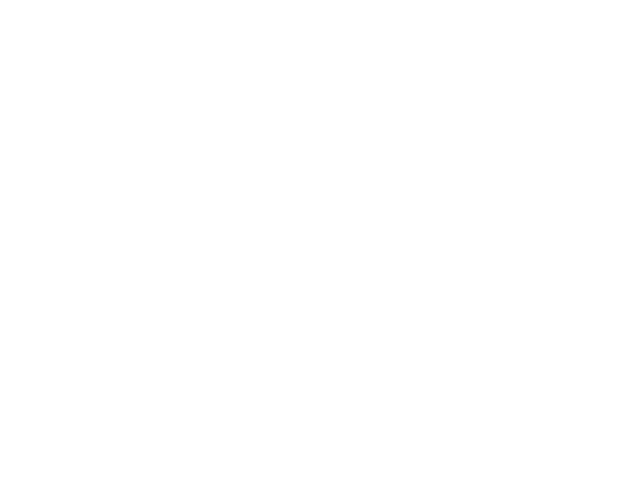
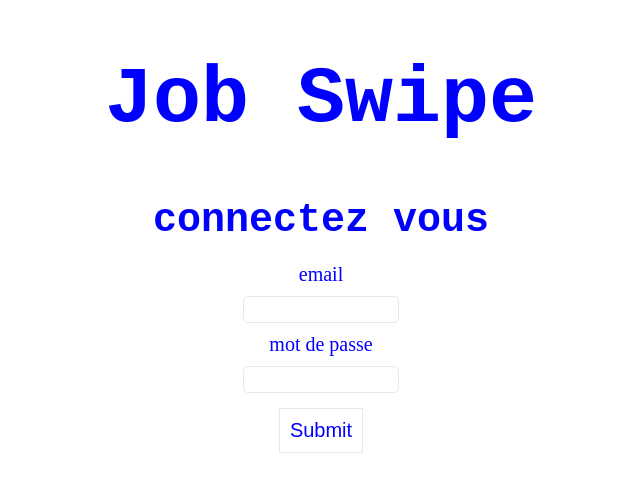
Before and after one commit to Tyrrel2005/job-swipe, a React (Vite) app in the folder frontend-job-swipe/: page /connect in a window 1280 px wide. Shown: the top 492 px of the page, without its empty margins (319-959 px from the left). Built offline with nearby package versions, Linux system fonts and the light colour scheme.

Commit message:
début de la création des composants d'accueil, de création de compte, et de connexion

```diff
--- a/frontend-job-swipe/package.json
+++ b/frontend-job-swipe/package.json
@@ -11,7 +11,9 @@
   },
   "dependencies": {
     "react": "^19.2.8",
-    "react-dom": "^19.2.8"
+    "react-dom": "^19.2.8",
+    "react-router": "^8.4.0",
+    "react-router-dom": "^7.18.4"
   },
   "devDependencies": {
     "@babel/core": "^7.29.7",
--- a/frontend-job-swipe/src/App.tsx
+++ b/frontend-job-swipe/src/App.tsx
@@ -1,13 +1,26 @@
 
 import './App.css'
+import './para-title.css'
+import './button.css'
+import './container.css'
+import './input.css'
+import Welcome from './components/Welcome'
+import {BrowserRouter, Routes, Route } from "react-router"
+import Connection from './components/Connection'
+import AccountCreation from './components/AccountCreation'
 
 function App() {
 
 
   return (
-    <div>
-
-    </div>
+    <BrowserRouter>
+          <h1 className="main-title">Job Swipe</h1>
+      <Routes>
+        <Route path="/" element={<Welcome></Welcome>} />
+        <Route path="/connect" element={<Connection></Connection>}></Route>
+        <Route path='/create-account' element={<AccountCreation></AccountCreation>}/>
+      </Routes>
+    </BrowserRouter>
   )
 }
 
--- /dev/null
+++ b/frontend-job-swipe/src/button.css
@@ -0,0 +1,31 @@
+.button-connection{
+    transition-duration: 400ms;
+    border: 0.5px solid #e8e8e8;
+    padding: 10px;
+    color: blue;
+    text-decoration: none;
+    font-size: 30px;
+    size: 150px;
+    margin: 5px;
+}
+.button-connection:hover{
+    transition-duration: 400ms;
+    color: white;
+    background-color: blue;
+}
+
+.button-form{
+    transition-duration: 400ms;
+    border: 1px solid #e8e8e8;
+    background-color: white;
+    padding: 10px;
+    color: blue;
+    margin: 5px;
+    font-size: 20px;
+}
+.button-form:hover{
+    color: white;
+    border-radius: 6px;
+    background-color: blue;
+    border: 1px white solid;
+}
--- /dev/null
+++ b/frontend-job-swipe/src/components/AccountCreation.tsx
@@ -0,0 +1,12 @@
+
+
+function AccountCreation() {
+  return (
+    <div>
+      <button>je suis un professionnel</button>
+      <button>je suis un particulier</button>
+    </div>
+  )
+}
+
+export default AccountCreation
--- /dev/null
+++ b/frontend-job-swipe/src/components/Connection.tsx
@@ -0,0 +1,23 @@
+
+
+
+function Connection() {
+  return (
+    <div>
+      <h2 className="secondary-title">connectez vous</h2>
+      <div className="central-container">
+        <form method="post">
+          <div className="central-container">
+            <label className="form-para">email</label>
+            <input type="mail" className="input-text" name="email"></input>
+            <label className="form-para">mot de passe</label>
+            <input type="password" className="input-text" name="password"></input>
+            <input type="submit" className="button-form"></input>
+          </div>
+        </form>
+      </div>
+    </div>
+  )
+}
+
+export default Connection
--- /dev/null
+++ b/frontend-job-swipe/src/components/Welcome.tsx
@@ -0,0 +1,15 @@
+
+
+function Welcome() {
+  return (
+
+    <div>
+
+      <div className="central-container">
+        <a className="button-connection" href="/connect">se connecter</a>
+        <a className="button-connection" href="/create-account">créer un compte</a>
+      </div>
+    </div>
+  )
+}
+export default Welcome
--- /dev/null
+++ b/frontend-job-swipe/src/container.css
@@ -0,0 +1,5 @@
+.central-container{
+    display: flex;
+    flex-direction: column;
+    align-items: center;
+}
--- /dev/null
+++ b/frontend-job-swipe/src/input.css
@@ -0,0 +1,10 @@
+.input-text{
+    width: 150px;
+    border-radius: 5px;
+    border: 1px solid #e8e8e8;
+    margin: 10px;
+    font-size: 20px;
+}
+.input-text:hover{
+    border: 1.5px solid #bdbdbd;
+}
--- /dev/null
+++ b/frontend-job-swipe/src/para-title.css
@@ -0,0 +1,18 @@
+.main-title{
+    text-align: center;
+    color: blue;
+    font-size: 80px;
+    font-family: 'Courier New', Courier, monospace;
+}
+.secondary-title{
+    text-align: center;
+    color: blue;
+    font-size: 40px;
+    margin: 20px;
+    font-family: 'Courier New', Courier, monospace;
+}
+
+.form-para{
+    color: blue;
+    font-size: 20px;
+}
```
Also changed, not shown: 1 other file (tests, documents, lock files or other folders).
